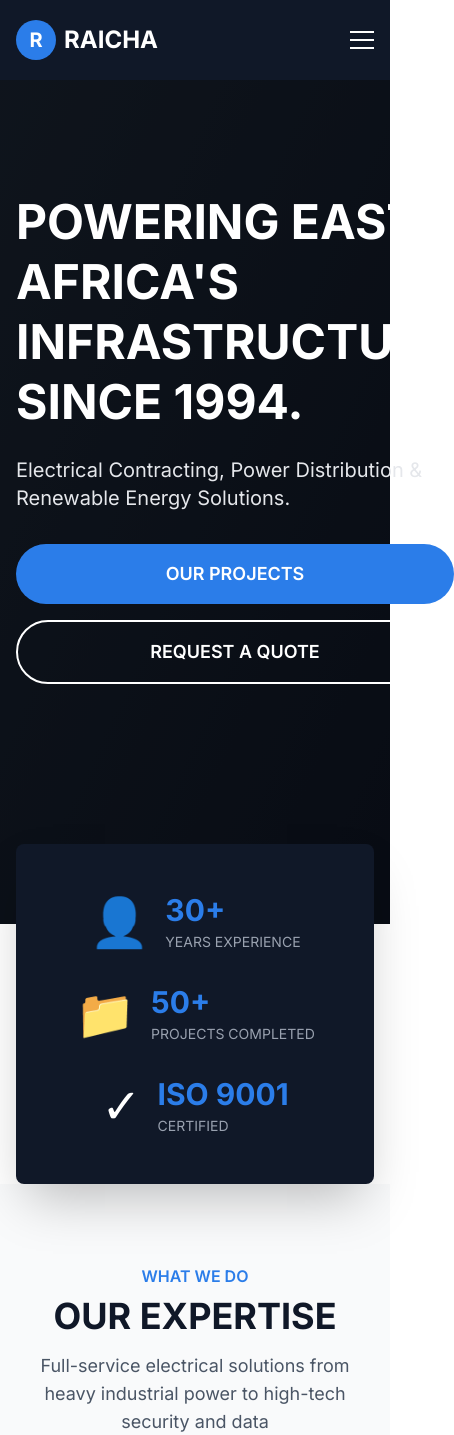
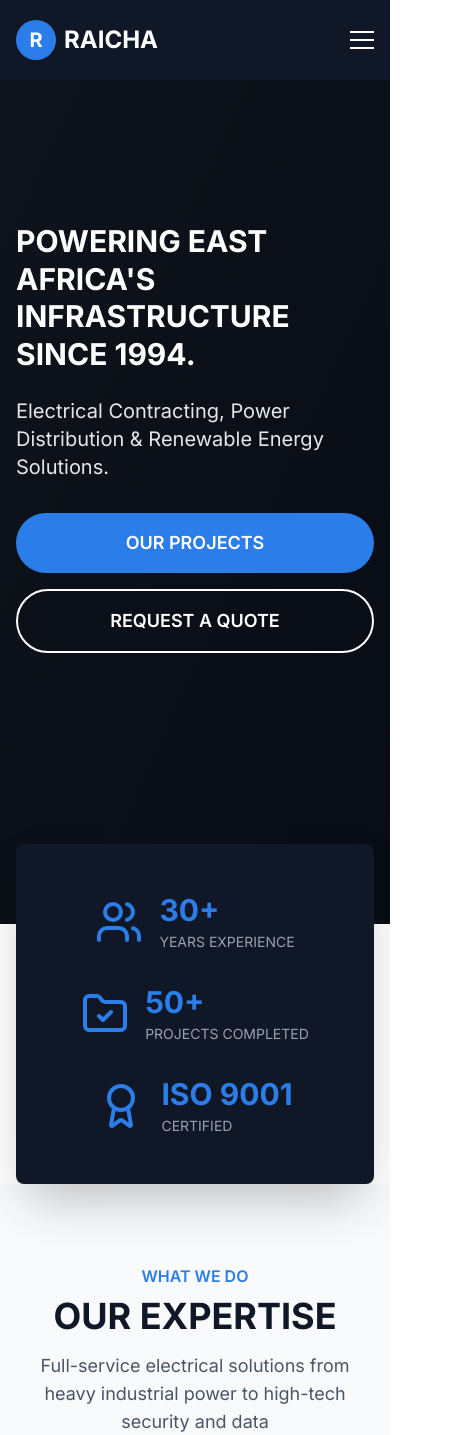
Before and after one commit to Don-Alvin/raicha, a Next.js app: page / in a window 390 px wide. Shown: the top 1435 px of the page, 454 px wide, since content can reach past the window. Built offline with nearby package versions, Linux system fonts and the light colour scheme.

Commit message:
font responsiveness

```diff
--- a/components/sections/Hero.tsx
+++ b/components/sections/Hero.tsx
@@ -9,7 +9,7 @@ export default function Hero() {
       {/* Content */}
       <div className="relative z-10 container mx-auto px-4 h-full flex items-center pb-32">
         <div className="max-w-3xl">
-          <h1 className="text-5xl md:text-6xl lg:text-7xl font-bold mb-6 leading-tight">
+          <h1 className="text-3xl md:text-6xl lg:text-7xl font-bold mb-6 leading-tight">
             POWERING EAST AFRICA'S INFRASTRUCTURE SINCE 1994.
           </h1>
           <p className="text-xl md:text-2xl mb-8 text-gray-200">
--- a/components/sections/Stats.tsx
+++ b/components/sections/Stats.tsx
@@ -1,17 +1,19 @@
+import {Users, FolderCheck, Award} from 'lucide-react';
+
 export default function Stats() {
   const stats = [
     {
-      icon: '👤',
+      icon: <Users className="w-12 h-12 text-primary" />,
       value: '30+',
       label: 'YEARS EXPERIENCE',
     },
     {
-      icon: '📁',
+      icon: <FolderCheck className="w-12 h-12 text-primary" />,
       value: '50+',
       label: 'PROJECTS COMPLETED',
     },
     {
-      icon: '✓',
+      icon: <Award className="w-12 h-12 text-primary" />,
       value: 'ISO 9001',
       label: 'CERTIFIED',
     },
--- a/package.json
+++ b/package.json
@@ -9,6 +9,7 @@
     "lint": "eslint"
   },
   "dependencies": {
+    "lucide-react": "^0.576.0",
     "next": "16.1.6",
     "react": "19.2.3",
     "react-dom": "19.2.3"
```
Also changed, not shown: 1 other file (tests, documents, lock files or other folders).
